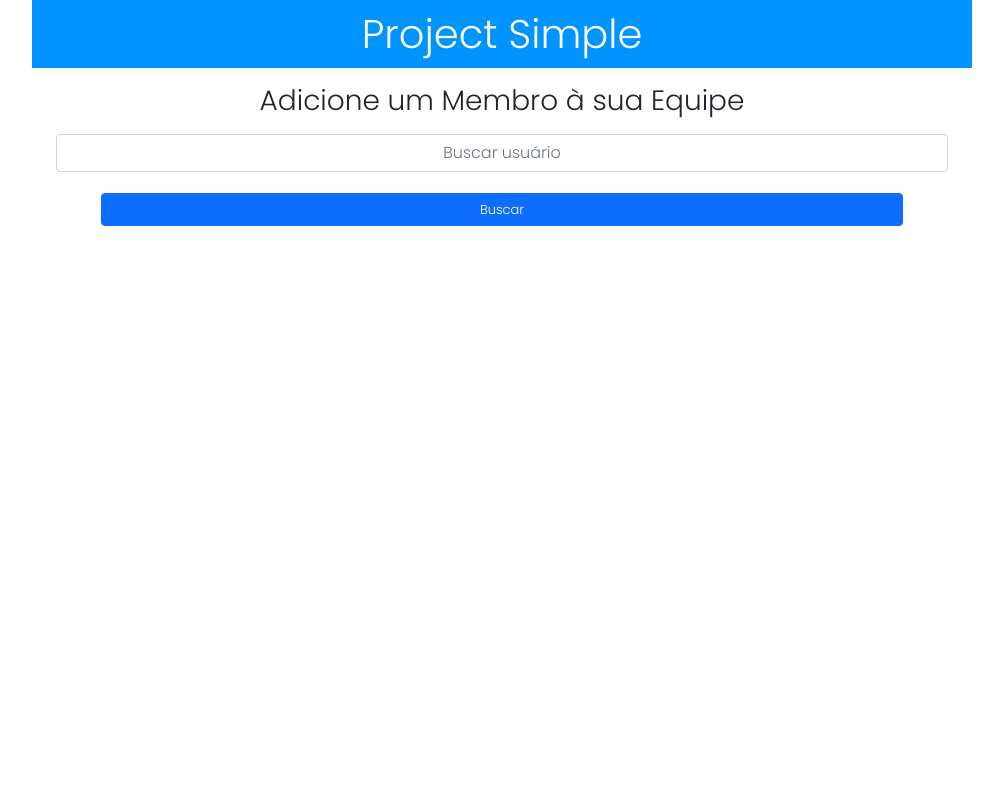
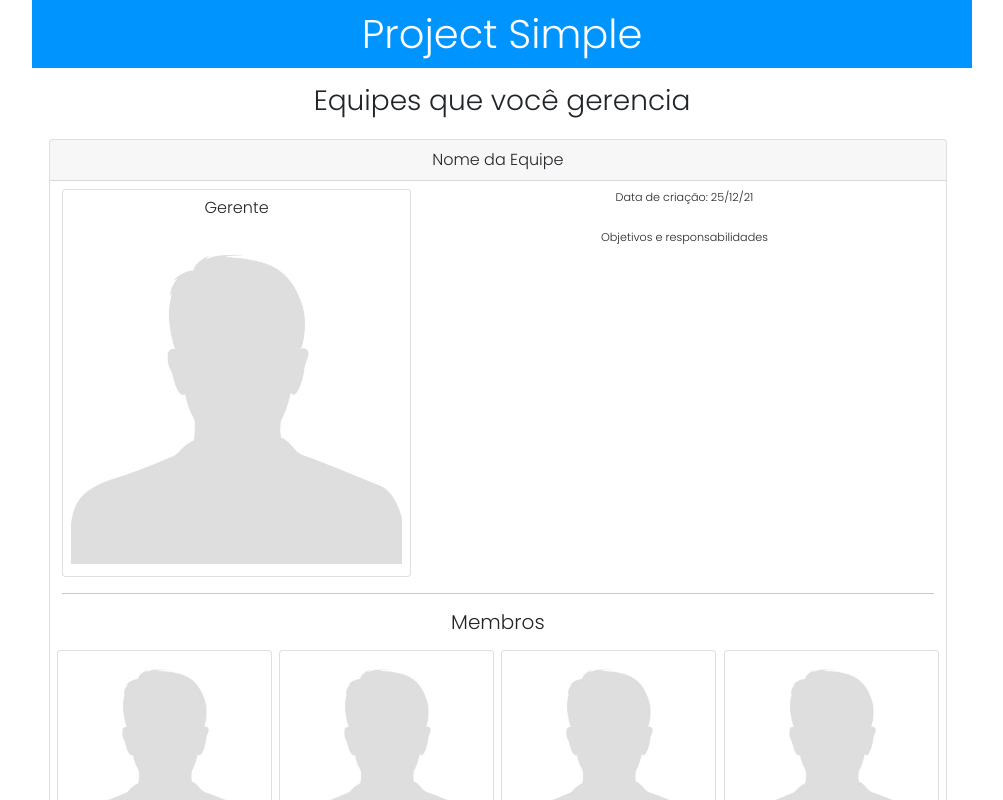
Before and after one commit to dsm-cefet-rj/trabalhointegrado2021-2-2021-2-grupo-8, a React (Create React App) app in the folder project-simple/: page / in a window 1280 px wide. Shown: the top 800 px of the page, without its empty margins (138-1141 px from the left). Built offline with nearby package versions, Linux system fonts and the light colour scheme.

Commit message:
componentizacao 2

```diff
--- a/project-simple/src/App.js
+++ b/project-simple/src/App.js
@@ -1,4 +1,4 @@
-import { useState } from "react";
+import { useEffect, useState } from "react";
 import "./App.css";
 import AceitarTarefa from "./components/AceitarTarefa/AceitarTarefa";
 import AdicionarMembro from "./components/AdicionarMembro/AdicionarMembro";
@@ -15,13 +15,22 @@ import NovaEquipe from "./components/NovaEquipe/NovaEquipe";
 import NovaTarefa from "./components/NovaTarefa/NovaTarefa";
 import NovoEvento from "./components/NovoEvento/NovoEvento";
 import userSheet from "./data/dataUser.json"
+import teamsSheet from "./data/dataTeams.json"
 
 function App() {
 
   const dataUser  = userSheet;
+  const dataTeams = teamsSheet;
 
-  const [equipes, setEquipes] = useState ("");
-  const [tarefas, setTarefas] = useState ("");
+  const [login, setLogin] = useState({id:1061})
+  const [equipes, setEquipes] = useState ([]);
+  const [tarefas, setTarefas] = useState ([]);
+
+  useEffect (() => {
+    setEquipes (teamsSheet.filter((equipe) => {
+      return equipe.gerente == login.id;
+    }));
+  }, [login]);
 
   const newTask = (nome, prazo, urgencia, descricao) => {
 
@@ -37,7 +46,8 @@ function App() {
 
   return (
     <div>
-      <AdicionarMembro data = {dataUser} />
+      {/*<AdicionarMembro dataUser = {dataUser} />*/}
+      <MinhasEquipes equipesGerenciadas = {equipes}  />
     </div>
   );
 }
--- a/project-simple/src/components/AdicionarMembro/AdicionarMembro.jsx
+++ b/project-simple/src/components/AdicionarMembro/AdicionarMembro.jsx
@@ -1,11 +1,13 @@
 import React, { useState } from "react";
 import CardAddMembro from "./CardAddMembro";
 
-function AdicionarMembro({ data }) {
+function AdicionarMembro({ dataUser }) {
 
   let busca = "";
 
   const [resultado, setResultado] = useState([]);
+
+  console.log(dataUser);
 
   const handleBusca = (user) => {
     const regex = new RegExp(busca, 'i')
@@ -33,7 +35,7 @@ function AdicionarMembro({ data }) {
           <span
             className="btn btn-primary"
             onClick={(e) => {
-              setResultado(data.filter(handleBusca));
+              setResultado(dataUser.filter(handleBusca));
             }}
           >
             Buscar
--- a/project-simple/src/components/MinhasEquipes/CardMinhaEquipe.jsx
+++ b/project-simple/src/components/MinhasEquipes/CardMinhaEquipe.jsx
@@ -1,8 +1,16 @@
 import React from "react";
 import semFoto from "../../assets/sem-foto-homem.jpg";
 import MembroMinhaEquipe from "./MembroMinhaEquipe";
+import userData from "../../data/dataUser.json";
 
-function CardMinhaEquipe() {
+function CardMinhaEquipe({equipe}) {
+
+  const nomeGerente = () => {
+    userData.filter((user) => {return user.id == equipe.gerente;})
+  }
+
+  console.log (nomeGerente);
+
   return (
     <div className="card card-equipe">
       <div className="card-header">Nome da Equipe</div>
@@ -12,7 +20,7 @@ function CardMinhaEquipe() {
             <div className="card">
               <h6 className="mt-2">Gerente</h6>
               <img className="img-fluid p-2" src={semFoto} alt="" />
-              <p className="pb-1">Nome do gerente</p>
+              <p className="pb-1">{nomeGerente}</p>
             </div>
           </div>
           <div className="col d-flex flex-column">
--- a/project-simple/src/components/MinhasEquipes/MinhasEquipes.jsx
+++ b/project-simple/src/components/MinhasEquipes/MinhasEquipes.jsx
@@ -1,7 +1,9 @@
-import React from "react";
+import React, { useEffect, useState } from "react";
 import CardMinhaEquipe from "./CardMinhaEquipe";
 
-function MinhasEquipes() {
+function MinhasEquipes({ equipesGerenciadas, outrasEquipes }) {
+  console.log(equipesGerenciadas);
+
   return (
     <div className="corpo">
       <header className="container cabecalho">
@@ -11,12 +13,13 @@ function MinhasEquipes() {
       <main className="container">
         <section className="lista-equipes d-flex flex-column">
           <h3 className="text-center my-3">Equipes que você gerencia</h3>
-          <CardMinhaEquipe/>
+          {equipesGerenciadas.map((e, idx) => {
+            return <CardMinhaEquipe key={idx} equipe = {e} />;
+          })}
         </section>
         <hr />
         <section className="lista-equipes d-flex flex-column mt-5">
           <h3 className="text-center my-3">Outras Equipes</h3>
-          <CardMinhaEquipe/>
         </section>
       </main>
     </div>
--- /dev/null
+++ b/project-simple/src/data/dataTeams.json
@@ -0,0 +1,212 @@
+[
+	{
+		"id": 1,
+		"name": "Magna Praesent Inc.",
+		"gerente": 1084,
+		"descricao": "Maecenas ornare egestas ligula. Nullam feugiat placerat velit. Quisque varius. Nam porttitor scelerisque neque. Nullam nisl.",
+		"dataCriacao": "Nov 19, 2020"
+	},
+	{
+		"id": 2,
+		"name": "In Consectetuer Ipsum Associates",
+		"gerente": 1085,
+		"descricao": "et libero. Proin mi. Aliquam gravida mauris ut mi. Duis risus odio, auctor vitae, aliquet nec,",
+		"dataCriacao": "Apr 12, 2020"
+	},
+	{
+		"id": 3,
+		"name": "Ullamcorper Duis Foundation",
+		"gerente": 1061,
+		"descricao": "Quisque ornare tortor at risus. Nunc ac sem ut dolor dapibus gravida.",
+		"dataCriacao": "Jun 26, 2021"
+	},
+	{
+		"id": 4,
+		"name": "Adipiscing LLP",
+		"gerente": 1080,
+		"descricao": "volutpat nunc sit amet metus. Aliquam erat volutpat. Nulla facilisis. Suspendisse commodo",
+		"dataCriacao": "Mar 27, 2020"
+	},
+	{
+		"id": 5,
+		"name": "Nam Institute",
+		"gerente": 1087,
+		"descricao": "eget mollis lectus pede et risus. Quisque libero lacus, varius et, euismod et,",
+		"dataCriacao": "Jan 11, 2021"
+	},
+	{
+		"id": 6,
+		"name": "Interdum PC",
+		"gerente": 1070,
+		"descricao": "Aenean gravida nunc sed pede. Cum sociis natoque penatibus et magnis dis parturient montes, nascetur",
+		"dataCriacao": "Oct 31, 2021"
+	},
+	{
+		"id": 7,
+		"name": "Vulputate Risus Corporation",
+		"gerente": 1060,
+		"descricao": "habitant morbi tristique senectus et netus et malesuada fames ac turpis egestas. Fusce aliquet magna",
+		"dataCriacao": "May 7, 2021"
+	},
+	{
+		"id": 8,
+		"name": "Mi Foundation",
+		"gerente": 1016,
+		"descricao": "Ut tincidunt orci quis lectus. Nullam suscipit, est ac facilisis facilisis,",
+		"dataCriacao": "May 2, 2020"
+	},
+	{
+		"id": 9,
+		"name": "Interdum Ligula Corp.",
+		"gerente": 1061,
+		"descricao": "parturient montes, nascetur ridiculus mus. Proin vel arcu eu odio tristique pharetra. Quisque",
+		"dataCriacao": "Aug 17, 2021"
+	},
+	{
+		"id": 10,
+		"name": "Vivamus Rhoncus LLP",
+		"gerente": 1067,
+		"descricao": "Donec felis orci, adipiscing non, luctus sit amet, faucibus ut, nulla. Cras eu tellus eu augue porttitor interdum. Sed",
+		"dataCriacao": "Aug 1, 2019"
+	},
+	{
+		"id": 11,
+		"name": "Enim Curabitur LLP",
+		"gerente": 1076,
+		"descricao": "imperdiet ornare. In faucibus. Morbi vehicula. Pellentesque tincidunt tempus risus. Donec egestas. Duis ac arcu. Nunc mauris. Morbi",
+		"dataCriacao": "Sep 7, 2021"
+	},
+	{
+		"id": 12,
+		"name": "Magna Phasellus Dolor Company",
+		"gerente": 1031,
+		"descricao": "dapibus id, blandit at, nisi. Cum sociis natoque penatibus et magnis dis parturient montes, nascetur ridiculus mus. Proin vel",
+		"dataCriacao": "Mar 26, 2020"
+	},
+	{
+		"id": 13,
+		"name": "Vulputate Industries",
+		"gerente": 1050,
+		"descricao": "mauris elit, dictum eu, eleifend nec, malesuada ut, sem. Nulla",
+		"dataCriacao": "Aug 15, 2019"
+	},
+	{
+		"id": 14,
+		"name": "Eros Non Ltd",
+		"gerente": 1056,
+		"descricao": "eu nibh vulputate mauris sagittis placerat. Cras dictum ultricies ligula. Nullam enim. Sed nulla ante, iaculis nec, eleifend non, dapibus",
+		"dataCriacao": "Oct 12, 2021"
+	},
+	{
+		"id": 15,
+		"name": "Auctor Velit Institute",
+		"gerente": 1036,
+		"descricao": "quam dignissim pharetra. Nam ac nulla. In tincidunt congue turpis. In condimentum. Donec at arcu. Vestibulum ante ipsum primis",
+		"dataCriacao": "Jul 4, 2020"
+	},
+	{
+		"id": 16,
+		"name": "Quisque Fringilla Associates",
+		"gerente": 1084,
+		"descricao": "dignissim tempor arcu. Vestibulum ut eros non enim commodo hendrerit. Donec porttitor tellus non magna.",
+		"dataCriacao": "Oct 31, 2020"
+	},
+	{
+		"id": 17,
+		"name": "Et Nunc Incorporated",
+		"gerente": 1034,
+		"descricao": "mollis dui, in sodales elit erat vitae risus. Duis a mi fringilla mi lacinia",
+		"dataCriacao": "Jan 27, 2021"
+	},
+	{
+		"id": 18,
+		"name": "Nunc Ullamcorper Velit PC",
+		"gerente": 1074,
+		"descricao": "malesuada vel, convallis in, cursus et, eros. Proin ultrices. Duis volutpat nunc sit amet metus. Aliquam erat volutpat.",
+		"dataCriacao": "Oct 2, 2019"
+	},
+	{
+		"id": 19,
+		"name": "Luctus Et Corporation",
+		"gerente": 1004,
+		"descricao": "sed sem egestas blandit. Nam nulla magna, malesuada vel, convallis in, cursus et, eros. Proin",
+		"dataCriacao": "Sep 25, 2021"
+	},
+	{
+		"id": 20,
+		"name": "Sed Neque Incorporated",
+		"gerente": 1008,
+		"descricao": "non, egestas a, dui. Cras pellentesque. Sed dictum. Proin eget odio. Aliquam vulputate",
+		"dataCriacao": "Aug 7, 2019"
+	},
+	{
+		"id": 21,
+		"name": "Vulputate Lacus Ltd",
+		"gerente": 1031,
+		"descricao": "luctus ut, pellentesque eget, dictum placerat, augue. Sed molestie. Sed id",
+		"dataCriacao": "Jul 15, 2019"
+	},
+	{
+		"id": 22,
+		"name": "Sagittis Duis Foundation",
+		"gerente": 1074,
+		"descricao": "lorem ipsum sodales purus, in molestie tortor nibh sit amet orci. Ut sagittis lobortis mauris. Suspendisse aliquet molestie tellus.",
+		"dataCriacao": "Nov 1, 2021"
+	},
+	{
+		"id": 23,
+		"name": "Tellus Non LLC",
+		"gerente": 1044,
+		"descricao": "Donec tempus, lorem fringilla ornare placerat, orci lacus vestibulum lorem, sit amet ultricies sem magna",
+		"dataCriacao": "Sep 12, 2020"
+	},
+	{
+		"id": 24,
+		"name": "Lorem Ac Consulting",
+		"gerente": 1061,
+		"descricao": "Phasellus at augue id ante dictum cursus. Nunc mauris elit, dictum eu, eleifend nec, malesuada ut, sem. Nulla",
+		"dataCriacao": "Nov 9, 2019"
+	},
+	{
+		"id": 25,
+		"name": "Ut Nec LLP",
+		"gerente": 1069,
+		"descricao": "blandit congue. In scelerisque scelerisque dui. Suspendisse ac metus vitae velit egestas lacinia. Sed congue, elit sed",
+		"dataCriacao": "Jul 1, 2020"
+	},
+	{
+		"id": 26,
+		"name": "Odio A Purus Ltd",
+		"gerente": 1049,
+		"descricao": "non quam. Pellentesque habitant morbi tristique senectus et netus et malesuada fames ac turpis egestas. Aliquam",
+		"dataCriacao": "Aug 26, 2019"
+	},
+	{
+		"id": 27,
+		"name": "Duis Risus Industries",
+		"gerente": 1072,
+		"descricao": "eleifend non, dapibus rutrum, justo. Praesent luctus. Curabitur egestas nunc sed libero. Proin sed turpis",
+		"dataCriacao": "Oct 8, 2020"
+	},
+	{
+		"id": 28,
+		"name": "Non Sapien Inc.",
+		"gerente": 1000,
+		"descricao": "natoque penatibus et magnis dis parturient montes, nascetur ridiculus mus. Aenean",
+		"dataCriacao": "Jun 22, 2020"
+	},
+	{
+		"id": 29,
+		"name": "Ante Industries",
+		"gerente": 1073,
+		"descricao": "est ac mattis semper, dui lectus rutrum urna, nec luctus felis purus ac tellus. Suspendisse",
+		"dataCriacao": "Sep 20, 2020"
+	},
+	{
+		"id": 30,
+		"name": "Egestas Rhoncus Associates",
+		"gerente": 1066,
+		"descricao": "sed, sapien. Nunc pulvinar arcu et pede. Nunc sed orci lobortis augue scelerisque mollis. Phasellus libero",
+		"dataCriacao": "Sep 11, 2019"
+	}
+]
```
